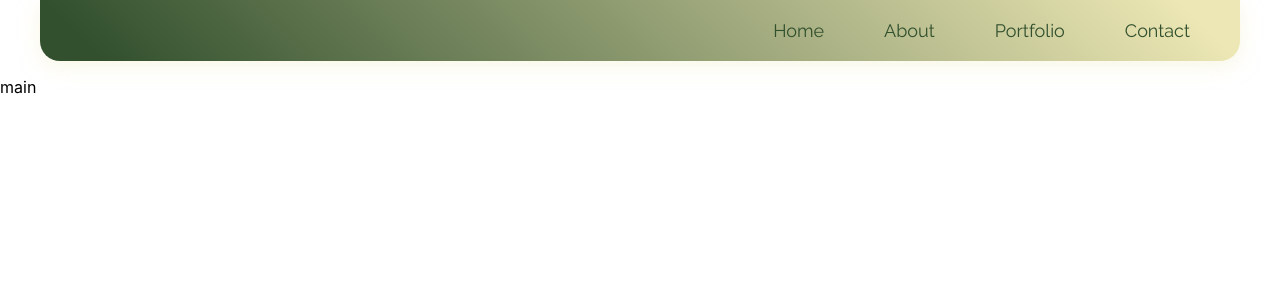
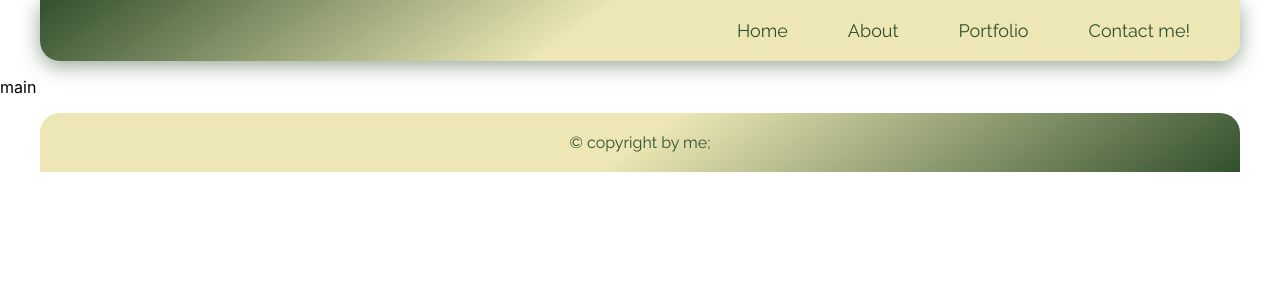
Before and after one commit to KristinaProject/portfolio-app, a React (Create React App) app: page / in a window 1280 px wide. Shown: the top 300 px of the page. Built offline with nearby package versions, Linux system fonts and the light colour scheme.

Commit message:
feat: footer with som style

```diff
--- a/src/App.css
+++ b/src/App.css
@@ -1,9 +1,9 @@
 header {
-  background: linear-gradient(45deg, rgb(50, 80, 46) 5%, rgb(236, 231, 180) 95%);
+  background: linear-gradient(145deg, rgb(50, 80, 46), rgb(236, 231, 180) 45%);
   border-bottom-left-radius: 20px;
   border-bottom-right-radius: 20px;
-  box-shadow: 0 5px 20px rgba(243, 239, 204, 0.5);
-  padding: 20px 20px;
+  box-shadow: 0 5px 20px rgba(50, 80, 46, 0.5);
+  padding: 20px;
   width: 1200px;
   margin: 0 auto;
 }
@@ -29,7 +29,7 @@ ul {
 
 .headerButton:hover {
   border: 1px solid rgb(236, 231, 180);
-  box-shadow: 0 0 20px rgba(243, 239, 204, 0.5);
+  box-shadow: 0 0 20px rgba(50, 80, 46, 0.5);
   padding: 10px 20px;
   margin: 0 9px;
 }
@@ -53,6 +53,22 @@ ul {
   cursor: pointer;
 }
 
+footer {
+  background: linear-gradient(145deg, rgb(236, 231, 180) 50%, rgb(50, 80, 46));
+  margin: 0 auto;
+  width: 1200px;
+  border-top-left-radius: 20px;
+  border-top-right-radius: 20px;
+  padding: 20px;
+}
+
+footer p {
+  font-family: "Raleway", sans-serif;
+  margin: 0;
+  text-align: center;
+  color: rgb(50, 80, 46);
+}
+
 .App {
   width: 100%;
   height: 100vh;
--- a/src/App.js
+++ b/src/App.js
@@ -1,5 +1,6 @@
 import { Outlet } from 'react-router';
 import './App.scss';
+import { Footer } from './components/Footer';
 import { Header } from './components/Header';
 
 function App() {
@@ -7,6 +8,7 @@ function App() {
     <div className="App">
       <Header />
       <Outlet />
+      <Footer />
     </div>
   );
 }
--- a/src/App.scss
+++ b/src/App.scss
@@ -1,6 +1,7 @@
 @use "styles/_variables" as v;
 @use "styles/header";
 @use 'styles/error';
+@use './styles/footer';
 
 .App {
  width: 100%;
--- /dev/null
+++ b/src/components/Footer.jsx
@@ -0,0 +1,7 @@
+export function Footer() {
+  return (
+    <footer>
+      <p>&copy; copyright by me;</p>
+    </footer>
+  );
+}
--- a/src/components/Header.jsx
+++ b/src/components/Header.jsx
@@ -8,7 +8,7 @@ export function Header() {
         <li><Link className="headerButton" to={'/'}>Home</Link></li>
         <li><Link className="headerButton" to={'/about'}>About</Link></li>
         <li><Link className="headerButton" to={'/portfolio'}>Portfolio</Link></li>
-        <li><Link className="headerButton" to={'/contact'}>Contact</Link></li>
+        <li><Link className="headerButton" to={'/contact'}>Contact me!</Link></li>
       </ul>
     </header>
   );
--- /dev/null
+++ b/src/styles/_footer.scss
@@ -0,0 +1,18 @@
+@use './variables' as v;
+@use './mixins' as m;
+
+footer {
+  @include m.background-gradient-f;
+  @include m.margin-za;
+  width: v.$main-width;
+  border-top-left-radius: v.$radius-twenty;
+  border-top-right-radius: v.$radius-twenty;
+  padding: 20px;
+}
+
+footer p {
+  font-family: v.$main-font;
+  margin: 0;
+  text-align: center;
+  color: v.$main-dark;
+}
--- a/src/styles/_header.scss
+++ b/src/styles/_header.scss
@@ -2,13 +2,13 @@
 @use './mixins' as m;
 
 header {
-  background: linear-gradient(45deg, v.$main-dark 5%, v.$main-light 95%);
-  border-bottom-left-radius: 20px;
-  border-bottom-right-radius: 20px;
+  @include m.background-gradient;
+  border-bottom-left-radius: v.$radius-twenty;
+  border-bottom-right-radius: v.$radius-twenty;
   box-shadow: 0 5px 20px v.$light-shadow;
-  padding: 20px 20px;
+  padding: 20px;
   width: v.$main-width;
-  margin: 0 auto;
+  @include m.margin-za;
 }
 
 ul {
--- a/src/styles/_mixins.scss
+++ b/src/styles/_mixins.scss
@@ -1,4 +1,18 @@
-@mixin flex-center{
+@use "./variables" as v;
+
+@mixin flex-center {
   display: flex;
   align-items: center;
 }
+
+@mixin background-gradient {
+  background: linear-gradient(145deg, v.$main-dark, v.$main-light 45%);
+}
+
+@mixin background-gradient-f {
+  background: linear-gradient(145deg, v.$main-light 50%, v.$main-dark);
+}
+
+@mixin margin-za {
+  margin: 0 auto;
+}
--- a/src/styles/_variables.scss
+++ b/src/styles/_variables.scss
@@ -5,7 +5,7 @@ $main-light: rgb(236, 231, 180);
 $secondary-light: rgb(243, 239, 204);
 
 //shadows
-$light-shadow: rgba(243, 239, 204, 0.5);
+$light-shadow: rgba(50, 80, 46, 0.5);
 
 //width
 $main-width: 1200px;
@@ -15,3 +15,6 @@ $medium-fs: 18px;
 
 //font-family
 $main-font: 'Raleway', sans-serif;
+
+//radius
+$radius-twenty: 20px;
```
Also changed, not shown: 1 other file (tests, documents, lock files or other folders).
